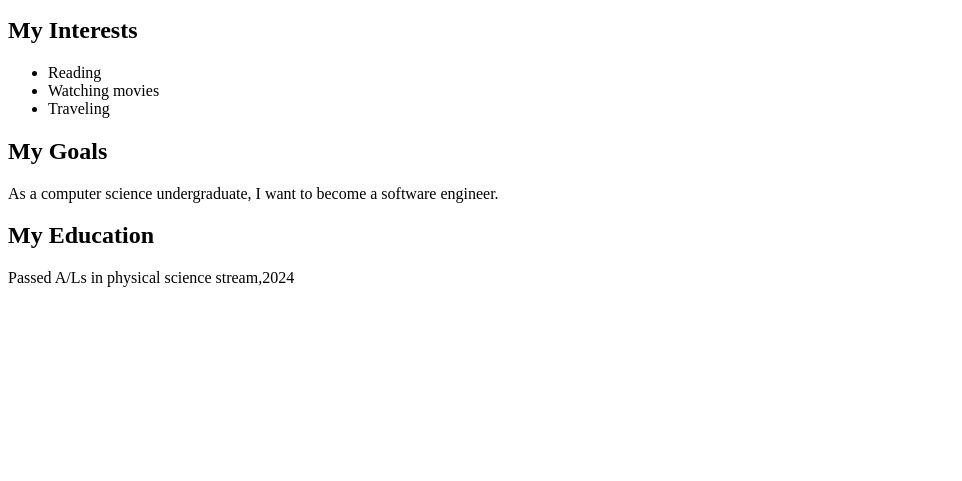
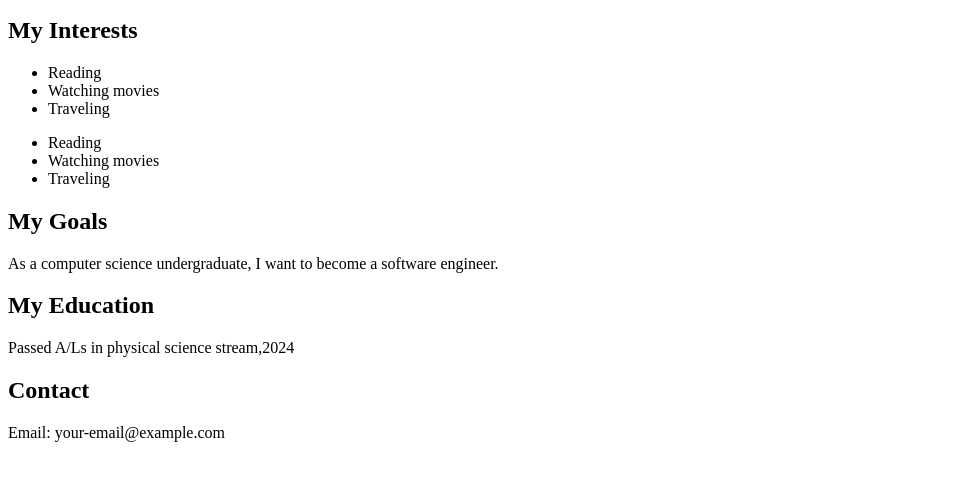
Before and after one commit to chamudri18-ai/student-website, a plain HTML site: page index.html in a window 1280 px wide. Shown: the part 101-582 px from the top of the page, without its empty margins (0-962 px from the left). Drawn offline with Linux system fonts and the light colour scheme.

```diff
--- a/index.html
+++ b/index.html
@@ -12,9 +12,15 @@
 
 	<h2>My Interests</h2>
 <ul>
-<li>Reading</li>
-<li>Watching movies</li>
-<li>Traveling</li>
+	<li>Reading</li>
+	<li>Watching movies</li>
+	<li>Traveling</li>
+</ul>
+
+<ul>
+	<li>Reading</li>
+	<li>Watching movies</li>
+	<li>Traveling</li>
 </ul>
 
 	<h2>My Goals</h2>
@@ -27,5 +33,10 @@
 Passed A/Ls in physical science stream,2024
 </p>
 
+	<h2>Contact</h2>
+<p>
+Email: your-email@example.com
+</p>
+
 </body>
 </html>
```
